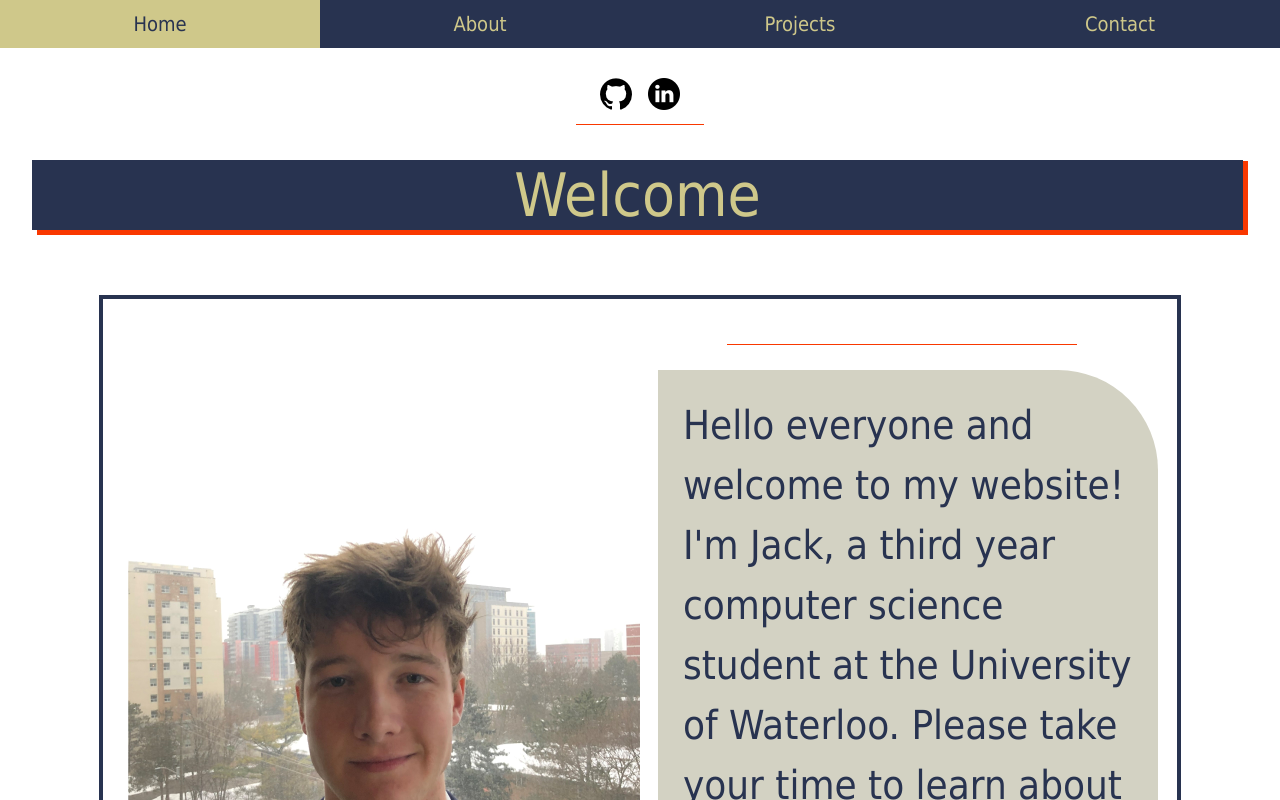
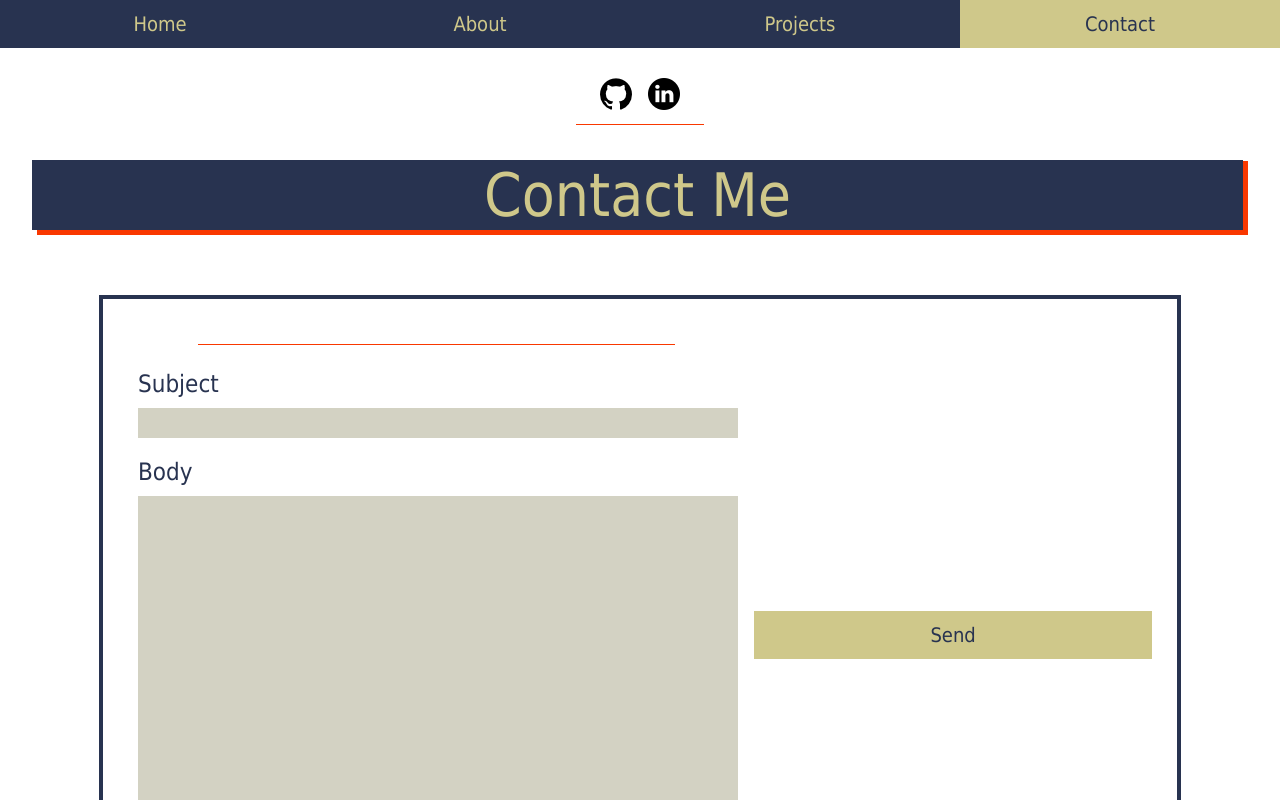
Before and after one commit to jackcobb01/jackcobb01.github.io, a React (Create React App) app in the folder personal-website/: page /contact in a window 1280 px wide. Shown: the top 800 px of the page. Built offline with nearby package versions, Linux system fonts and the light colour scheme.

Commit message:
added router file and subpages by url with header component

```diff
--- a/personal-website/package.json
+++ b/personal-website/package.json
@@ -11,7 +11,7 @@
     "gh-pages": "^3.2.0",
     "react": "^17.0.2",
     "react-dom": "^17.0.2",
-    "react-router-dom": "^5.2.0",
+    "react-router-dom": "^5.3.0",
     "react-scripts": "4.0.3",
     "save-dev": "0.0.1-security",
     "web-vitals": "^1.1.2"
--- a/personal-website/src/App.js
+++ b/personal-website/src/App.js
@@ -2,48 +2,20 @@
 import './App.css';
 import React, {useState} from 'react';
 import MainHeader from './components/MainHeader.js';
-import HomePage from './views/HomePage.js';
-import AboutPage from './views/AboutPage.js';
-import ProjectPage from './views/ProjectPage.js';
-import ContactPage from './views/ContactPage.js';
+import Router from './Router.js';
 import MainFooter from './components/MainFooter.js';
 
 // this function returns the app
 function App() {
 
-  // state variables:
-  const [pageSelection, setPageSelection] = useState(0);
-
-  function changePageSelection(pageType) {
-    setPageSelection(pageType);
-  }
-
+  // this function returns the app
   return (
     <div className="App">
       {/*Main header component for the website*/}
-      <MainHeader pageSelection={changePageSelection} />
+      <MainHeader />
 
       {/*Page component that is based on which page is selected*/}
-      {pageSelection === 0?
-        <HomePage />
-        :
-        null
-      }
-      {pageSelection === 1?
-        <AboutPage />
-        :
-        null
-      }
-      {pageSelection === 2?
-        <ProjectPage />
-        :
-        null
-      }
-      {pageSelection === 3?
-        <ContactPage />
-        :
-        null
-      }
+      <Router />
 
       {/*Main footer component for the website*/}
       <MainFooter />
--- /dev/null
+++ b/personal-website/src/Router.js
@@ -0,0 +1,20 @@
+import React from 'react';
+import { Switch, Route } from 'react-router-dom';
+import HomePage from './views/HomePage.js';
+import AboutPage from './views/AboutPage.js';
+import ProjectPage from './views/ProjectPage.js';
+import ContactPage from './views/ContactPage.js';
+
+// this function returns the router component
+function Router() {
+    return (
+        <Switch> {/*This component decides which component to show based on url*/}
+            <Route exact path='/' component={HomePage}></Route>
+            <Route exact path='/about' component={AboutPage}></Route>
+            <Route exact path='/projects' component={ProjectPage}></Route>
+            <Route exact path='/contact' component={ContactPage}></Route>
+        </Switch>
+    );
+}
+
+export default Router;
--- a/personal-website/src/components/MainHeader.js
+++ b/personal-website/src/components/MainHeader.js
@@ -1,19 +1,34 @@
 // imports
 import React, {useState} from 'react';
+import { Link } from 'react-router-dom';
 import '../styles/MainHeader.css';
 import GithubIcon from '../images/githubIcon.png';
 import LinkedinIcon from '../images/linkedinIcon.png';
+
+// this function returns which header tab is intially clicked:
+function initializeActivatedTab(typeClicked) {
+    const lastPathItem = window.location.href.substring(window.location.href.lastIndexOf('/') + 1);
+    if ((typeClicked === 0 && lastPathItem === "") ||
+        (typeClicked === 1 && lastPathItem === "about") ||
+        (typeClicked === 2 && lastPathItem === "projects") ||
+        (typeClicked === 3 && lastPathItem === "contact")) {
+        return true
+    }
+    else {
+        return false;
+    }
+}
 
 // this function returns the main header for the website
 function MainHeader(props) {
 
     // state variables:
-    const [homeClicked, setHomeClicked] = useState(true);
-    const [aboutClicked, setAboutClicked] = useState(false);
-    const [projectsClicked, setProjectsClicked] = useState(false);
-    const [contactClicked, setContactClicked] = useState(false);
+    const [homeClicked, setHomeClicked] = useState(initializeActivatedTab(0));
+    const [aboutClicked, setAboutClicked] = useState(initializeActivatedTab(1));
+    const [projectsClicked, setProjectsClicked] = useState(initializeActivatedTab(2));
+    const [contactClicked, setContactClicked] = useState(initializeActivatedTab(3));
 
-    // function for handling header button clicks:
+    // function for handling header button clicks
     function handleHeaderClick(typeClicked) {
         setHomeClicked(false);
         setAboutClicked(false);
@@ -37,11 +52,20 @@
     return (
         <>
             <div className="MainHeader">
+                {initializeActivatedTab(4)}
                 <div className="MainHeader-header">
-                    <div className={`headerButton-${homeClicked}`} onClick={() => {handleHeaderClick(0); props.pageSelection(0)}} >Home</div>
-                    <div className={`headerButton-${aboutClicked}`} onClick={() => {handleHeaderClick(1); props.pageSelection(1)}} >About</div>
-                    <div className={`headerButton-${projectsClicked}`} onClick={() => {handleHeaderClick(2); props.pageSelection(2)}} >Projects</div>
-                    <div className={`headerButton-${contactClicked}`} onClick={() => {handleHeaderClick(3); props.pageSelection(3)}} >Contact</div>
+                    <Link className={`headerButton-${homeClicked}`} onClick={() => handleHeaderClick(0)} to="/">
+                        Home
+                    </Link>
+                    <Link className={`headerButton-${aboutClicked}`} onClick={() => handleHeaderClick(1)} to="/about">
+                        About
+                    </Link>
+                    <Link className={`headerButton-${projectsClicked}`} onClick={() => handleHeaderClick(2)} to="/projects">
+                        Projects
+                    </Link>
+                    <Link className={`headerButton-${contactClicked}`} onClick={() => handleHeaderClick(3)} to="/contact">
+                        Contact
+                    </Link>
                 </div>
             </div>
             <div className="MainHeader-links">
--- a/personal-website/src/index.js
+++ b/personal-website/src/index.js
@@ -3,12 +3,13 @@
 import './index.css';
 import App from './App';
 import reportWebVitals from './reportWebVitals';
+import { BrowserRouter } from 'react-router-dom';
 
-ReactDOM.render(
-  <React.StrictMode>
+ReactDOM.render((
+  <BrowserRouter>
     <App />
-  </React.StrictMode>,
-  document.getElementById('root')
+  </BrowserRouter>
+  ), document.getElementById('root')
 );
 
 // If you want to start measuring performance in your app, pass a function
--- a/personal-website/src/styles/MainHeader.css
+++ b/personal-website/src/styles/MainHeader.css
@@ -33,6 +33,7 @@
     color: var(--secondTheme);
     font-family: var(--generalFontFamily);
     font-size: 20px;
+    text-decoration: none;
 }
 
 .headerButton-true {
@@ -50,6 +51,7 @@
     color: var(--firstTheme);
     font-family: var(--generalFontFamily);
     font-size: 20px;
+    text-decoration: none;
 }
 
 .MainHeader-links {
```
Also changed, not shown: 1 other file (tests, documents, lock files or other folders).
